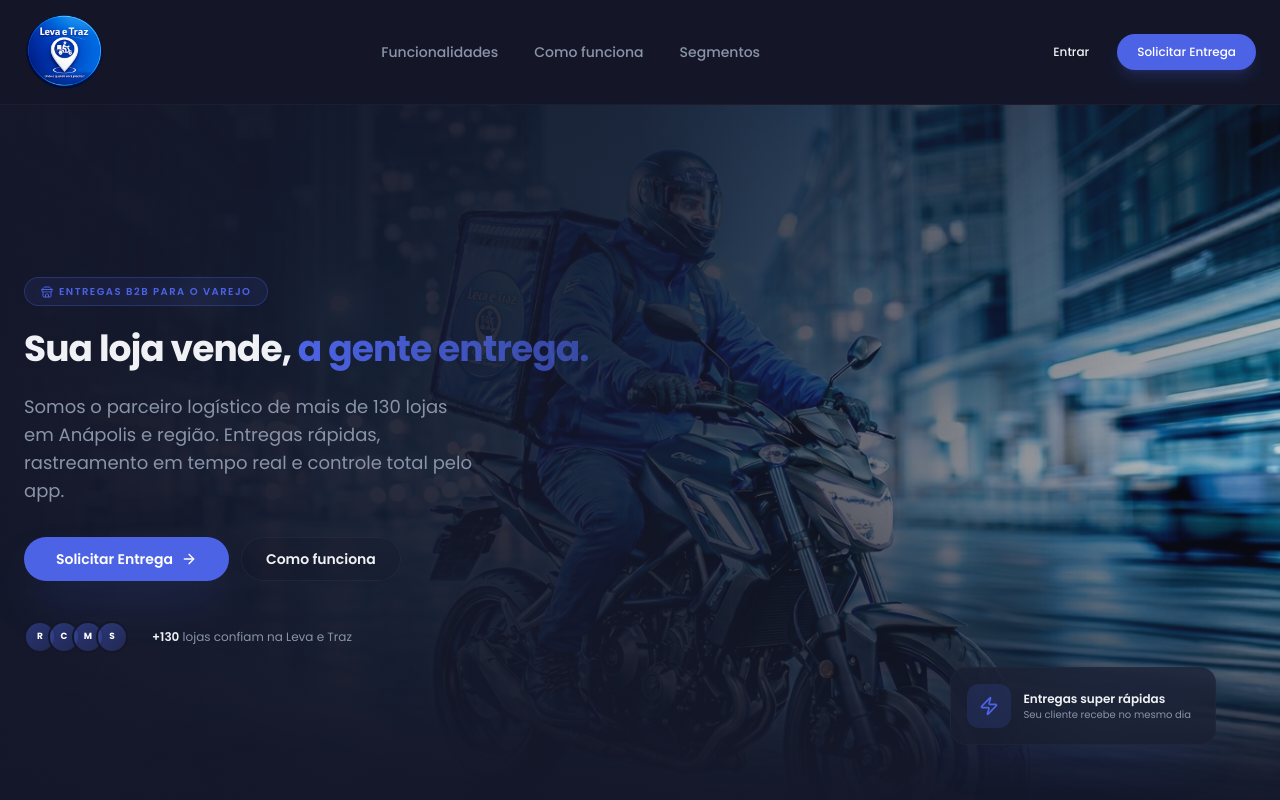
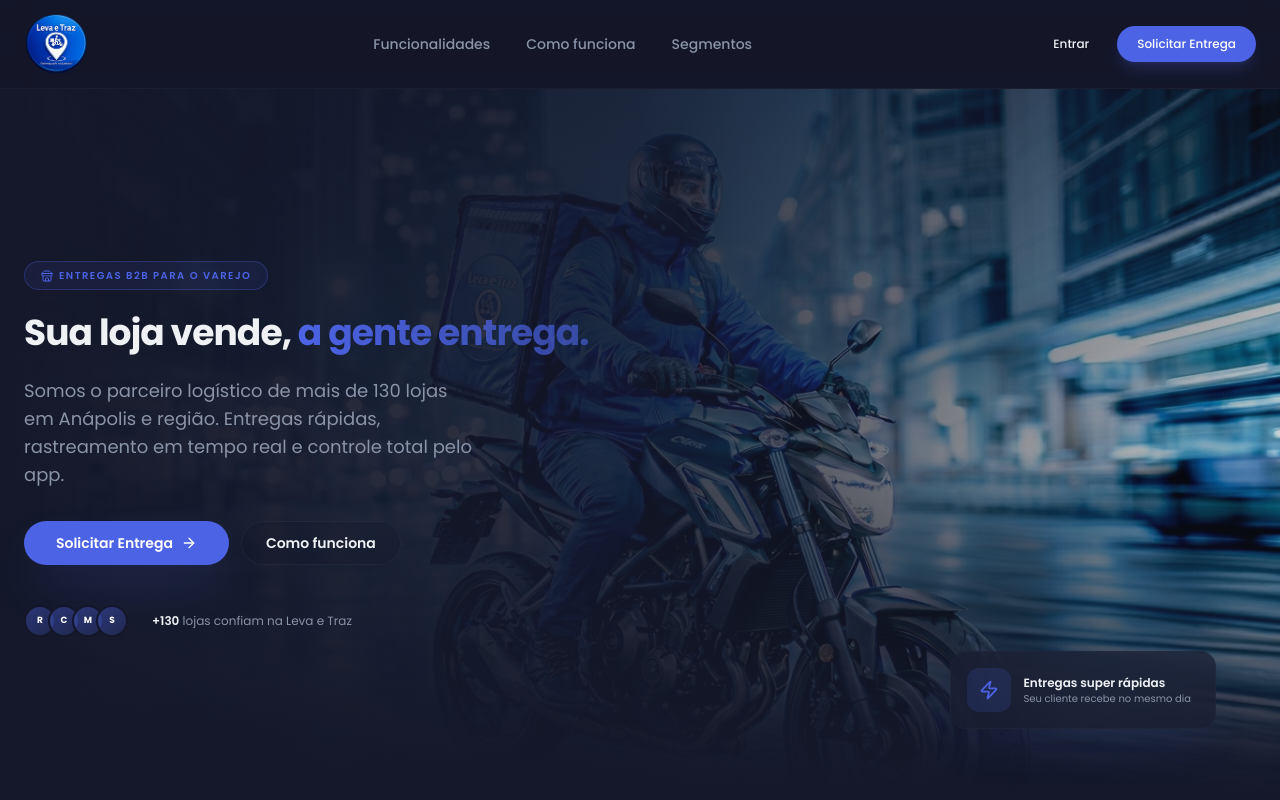
Before and after one commit to pedroapp100/remix-of-leva-e-tras-v6, a React (Vite) app: page / in a window 1280 px wide. Shown: the top 800 px of the page. Built offline with nearby package versions, Linux system fonts and the light colour scheme.

Commit message:
Ajuste de logo no cabeçalho
Co-authored-by: pedroapp100 <205369213+pedroapp100@users.noreply.github.com>

```diff
--- a/src/pages/landing/LandingNav.tsx
+++ b/src/pages/landing/LandingNav.tsx
@@ -22,7 +22,7 @@ export function LandingNav() {
           <img
             src="/45b310cd-c7a9-4a8e-90e6-79884be4ceb3.png"
             alt="Leva e Traz"
-            className="h-20 w-20 rounded-full object-contain cursor-pointer"
+            className="h-16 w-auto object-contain cursor-pointer"
             onClick={() => window.scrollTo({ top: 0, behavior: "smooth" })}
           />
         </div>
```
